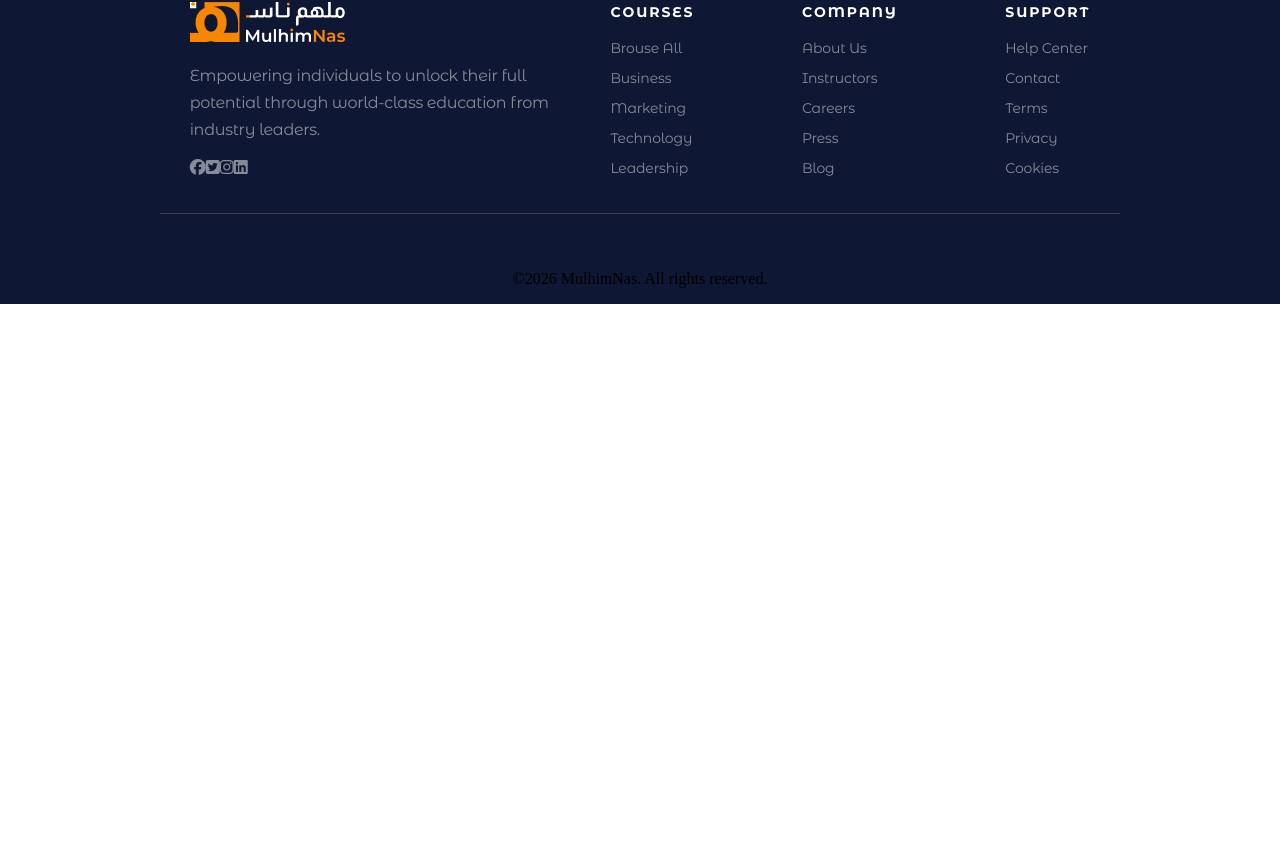
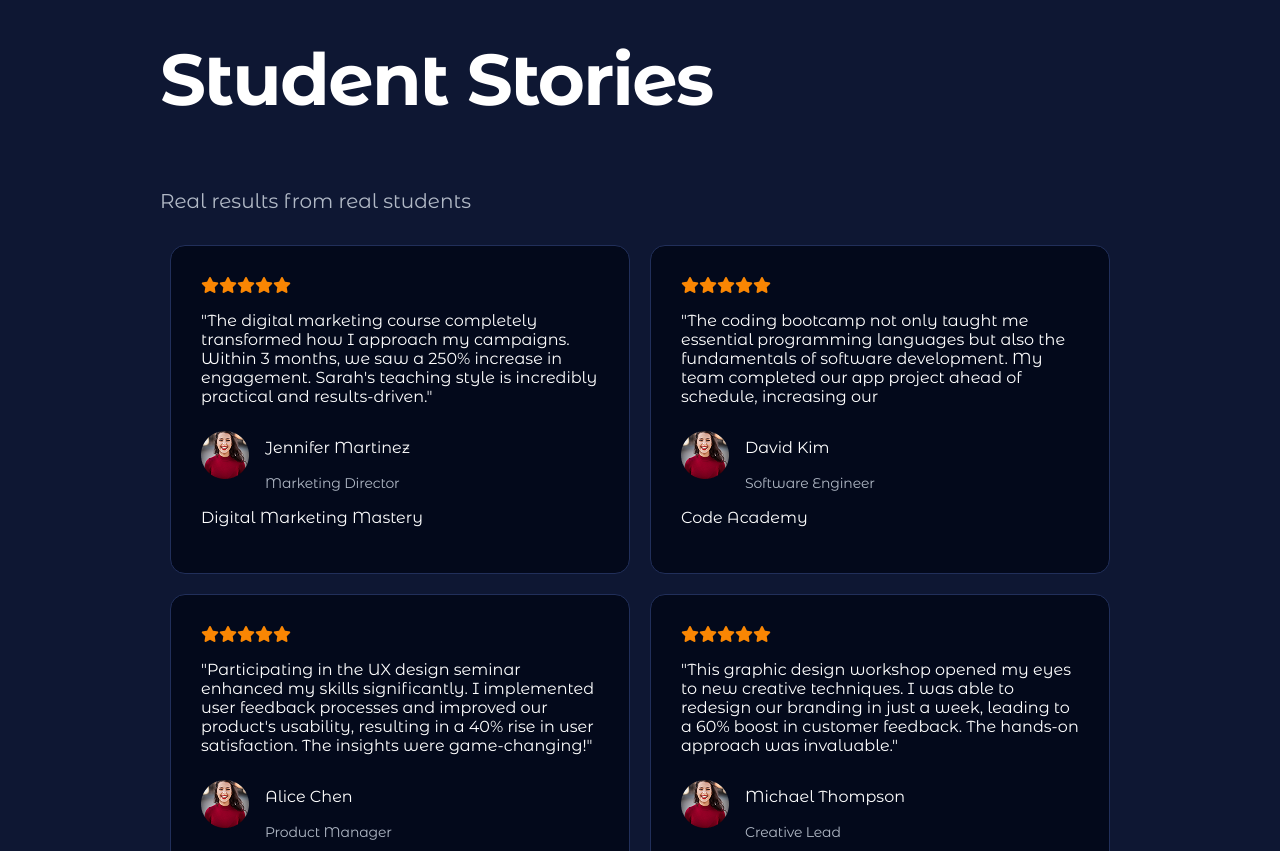
Before and after one commit to BondoqZain/learnVueJs, a Vue app: page / in a window 1280 px wide. Shown: the part 5269-6120 px from the top of the page. Before the commit the page ends 5573 px from the top, so only its background shows below. Built offline with nearby package versions, Linux system fonts and the light colour scheme.

Commit message:
added student stories component

```diff
--- a/src/App.vue
+++ b/src/App.vue
@@ -7,7 +7,7 @@ import Instructors from './components/instructors.vue';
 import Vision from './components/Vision.vue';
 import Statistics from './components/Statistics.vue';
 import Mission from './components/Mission.vue';
-
+import StudentStories from './components/StudentStories.vue';
 </script>
 
 <template>
@@ -19,6 +19,7 @@ import Mission from './components/Mission.vue';
     <Vision />
     <Statistics />
     <Mission />
+    <StudentStories />
     <MainFooter />
   </div>
 </template>
--- /dev/null
+++ b/src/components/StudentStories.vue
@@ -0,0 +1,189 @@
+<template>
+    <section class="student-stories">
+        <div class="container">
+            <section class="student-stories-header">
+                <h1>Student Stories</h1>
+                <p>Real results from real students</p>
+            </section>
+
+            <section class="stories">
+                <div class="story">
+                    <div class="stars">
+                        <i class="fa-solid fa-star"></i><i class="fa-solid fa-star"></i><i
+                            class="fa-solid fa-star"></i><i class="fa-solid fa-star"></i><i
+                            class="fa-solid fa-star"></i>
+                    </div>
+                    <div>
+                        <p>
+                            "The digital marketing course completely transformed how I
+                            approach my campaigns. Within 3 months, we saw a 250% increase
+                            in engagement. Sarah's teaching style is incredibly practical
+                            and results-driven."
+                        </p>
+                    </div>
+                    <div class="author">
+                        <div>
+                            <img src="../assets/Image (Jennifer Martinez).png" alt="Jennifer Martinez" />
+                        </div>
+                        <div>
+                            <div>
+                                <p>Jennifer Martinez</p>
+                            </div>
+                            <div><span>Marketing Director</span></div>
+                        </div>
+                    </div>
+                    <div>
+                        <p>Digital Marketing Mastery</p>
+                    </div>
+                </div>
+
+                <div class="story">
+                    <div class="stars">
+                        <i class="fa-solid fa-star"></i><i class="fa-solid fa-star"></i><i
+                            class="fa-solid fa-star"></i><i class="fa-solid fa-star"></i><i
+                            class="fa-solid fa-star"></i>
+                    </div>
+                    <div>
+                        <p>
+                            "The coding bootcamp not only taught me essential programming
+                            languages but also the fundamentals of software development.
+                            My team completed our app project ahead of schedule,
+                            increasing our
+                        </p>
+                    </div>
+                    <div class="author">
+                        <div>
+                            <img src="../assets/Image (Jennifer Martinez).png" alt="David Kim" />
+                        </div>
+                        <div>
+                            <div>
+                                <p>David Kim</p>
+                            </div>
+                            <div><span>Software Engineer</span></div>
+                        </div>
+                    </div>
+                    <div>
+                        <p>Code Academy</p>
+                    </div>
+                </div>
+
+                <div class="story">
+                    <div class="stars">
+                        <i class="fa-solid fa-star"></i><i class="fa-solid fa-star"></i><i
+                            class="fa-solid fa-star"></i><i class="fa-solid fa-star"></i><i
+                            class="fa-solid fa-star"></i>
+                    </div>
+                    <div>
+                        <p>
+                            "Participating in the UX design seminar enhanced my skills
+                            significantly. I implemented user feedback processes and
+                            improved our product's usability, resulting in a 40% rise in
+                            user satisfaction. The insights were game-changing!"
+                        </p>
+                    </div>
+                    <div class="author">
+                        <div>
+                            <img src="../assets/Image (Jennifer Martinez).png" alt="Alice Chen" />
+                        </div>
+                        <div>
+                            <div>
+                                <p>Alice Chen</p>
+                            </div>
+                            <div><span>Product Manager</span></div>
+                        </div>
+                    </div>
+                    <div>
+                        <p>UX Design Institute</p>
+                    </div>
+                </div>
+
+                <div class="story">
+                    <div class="stars">
+                        <i class="fa-solid fa-star"></i><i class="fa-solid fa-star"></i><i
+                            class="fa-solid fa-star"></i><i class="fa-solid fa-star"></i><i
+                            class="fa-solid fa-star"></i>
+                    </div>
+                    <div>
+                        <p>
+                            "This graphic design workshop opened my eyes to new creative
+                            techniques. I was able to redesign our branding in just a
+                            week, leading to a 60% boost in customer feedback. The
+                            hands-on approach was invaluable."
+                        </p>
+                    </div>
+                    <div class="author">
+                        <div>
+                            <img src="../assets/Image (Jennifer Martinez).png" alt="Michael Thompson" />
+                        </div>
+                        <div>
+                            <div>
+                                <p>Michael Thompson</p>
+                            </div>
+                            <div><span>Creative Lead</span></div>
+                        </div>
+                    </div>
+                    <div>
+                        <p>Visual Arts Academy</p>
+                    </div>
+                </div>
+            </section>
+        </div>
+    </section>
+</template>
+<style scoped>
+.stories {
+    color: var(--white);
+    display: flex;
+    flex-wrap: wrap;
+}
+
+.student-stories-header h1 {
+    font-family: Montserrat Alternates;
+    font-weight: 700;
+    font-style: Bold;
+    font-size: 72px;
+    line-height: 72px;
+    letter-spacing: -1.68px;
+    color: var(--white);
+}
+
+.student-stories-header p {
+    font-family: Montserrat Alternates;
+    font-weight: 400;
+    font-size: 20px;
+    line-height: 28px;
+    color: var(--text-secondary);
+}
+
+.story {
+    background-color: var(--bg-card);
+    border: 1px solid var(--border);
+    border-radius: 15px;
+    margin: 10px;
+    padding: 30px;
+    flex: 1 1 250px;
+    font-family: Montserrat Alternates;
+}
+
+.stars i {
+    color: var(--accent);
+}
+
+.author {
+    display: flex;
+    align-items: center;
+    gap: 1rem;
+}
+
+.author img {
+    justify-items: center;
+}
+
+.author span {
+    color: var(--text-secondary);
+    font-family: Montserrat Alternates;
+    font-weight: 400;
+    font-size: 14px;
+    letter-spacing: -0.15px;
+}
+</style>
```
